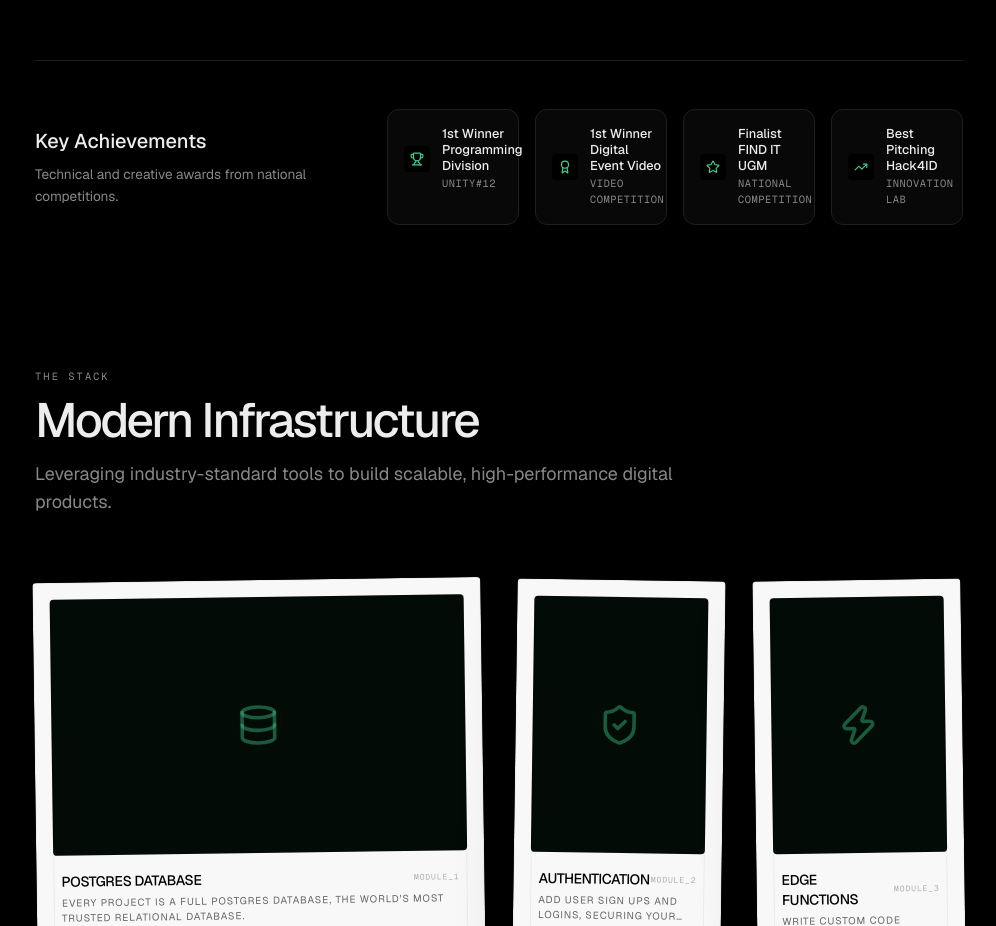
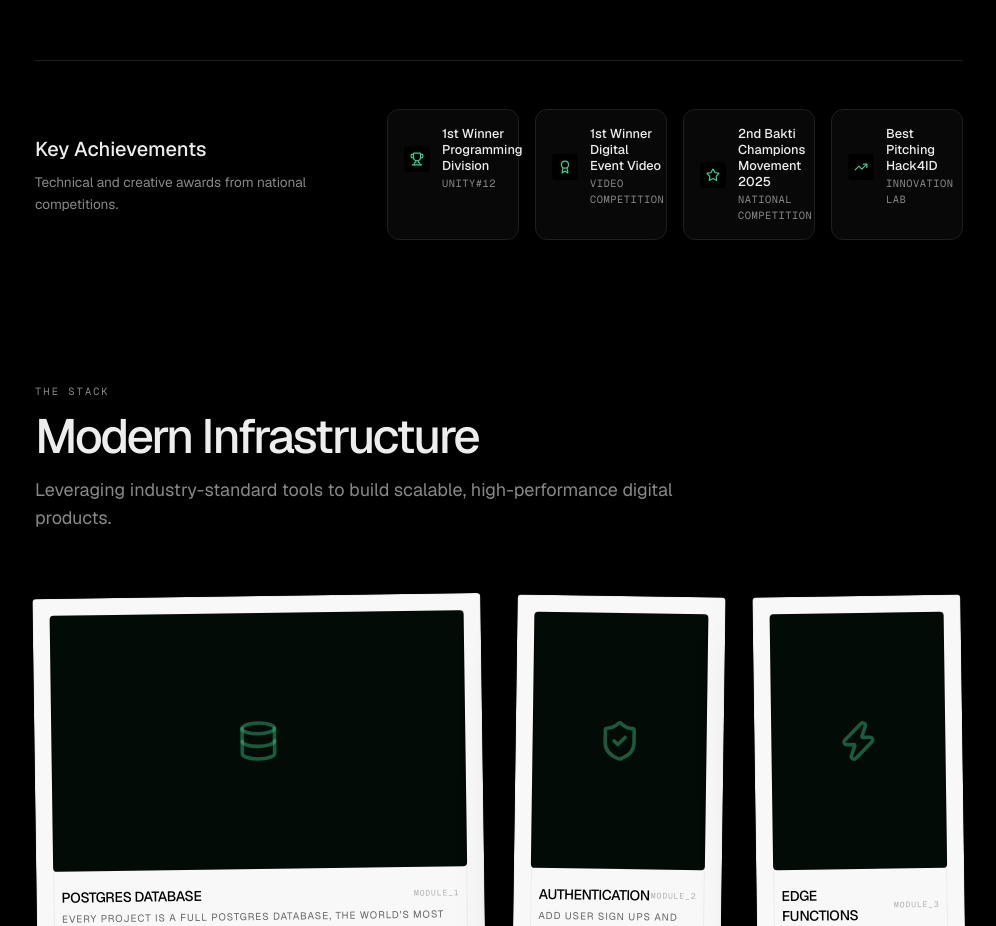
Before and after one commit to Adrianbahri/adrian-portfolio, a Next.js app: page / in a window 1280 px wide. Shown: the part 4020-4946 px from the top of the page, without its empty margins (141-1137 px from the left). Built offline with nearby package versions, Linux system fonts and the light colour scheme.

Commit message:
update: replace achievement with Bakti Champions Movement 2025

```diff
--- a/src/data/achievements.ts
+++ b/src/data/achievements.ts
@@ -12,7 +12,7 @@ export const achievementsData = [
     icon: Award,
   },
   {
-    title: 'Finalist FIND IT UGM',
+    title: '2nd Bakti Champions Movement 2025',
     event: 'National Competition',
     icon: Star,
   },
```
